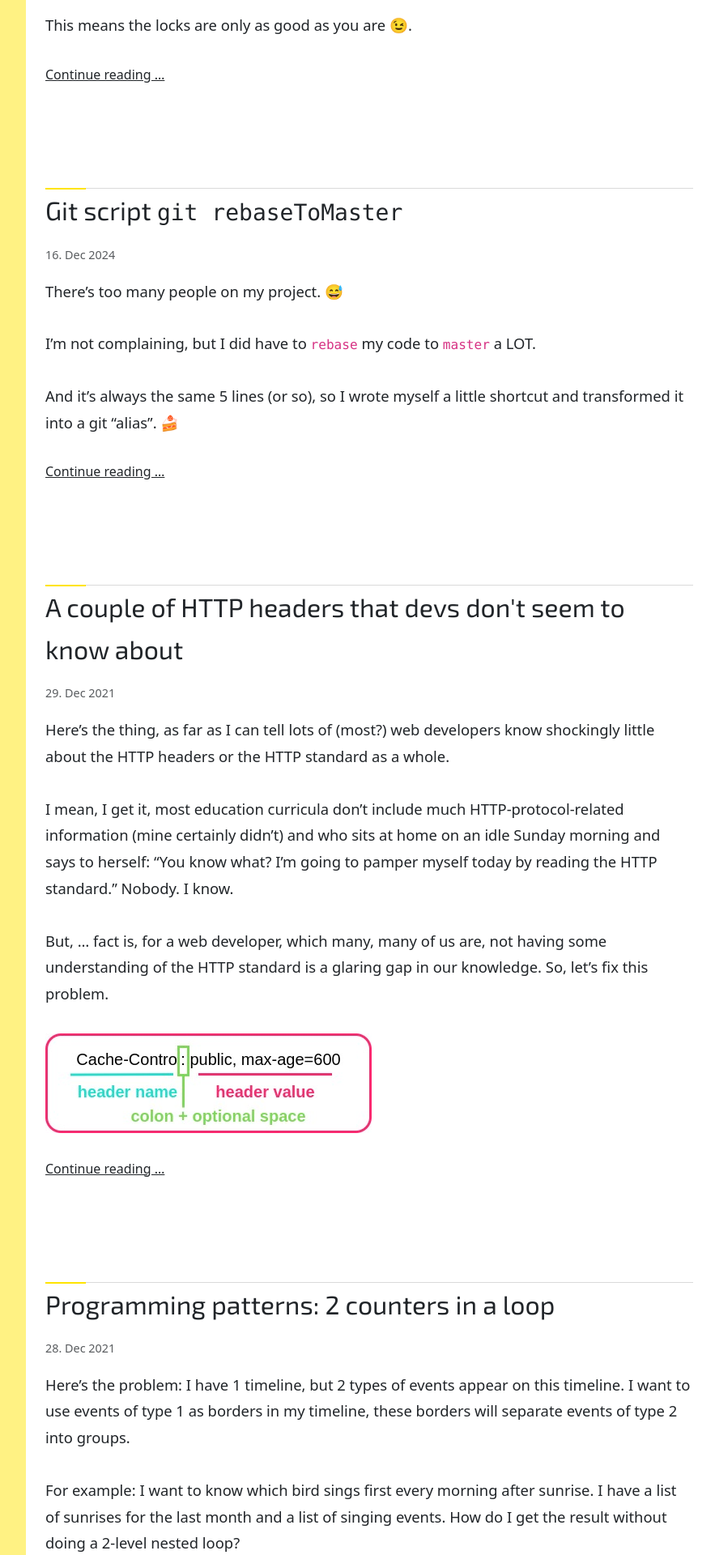
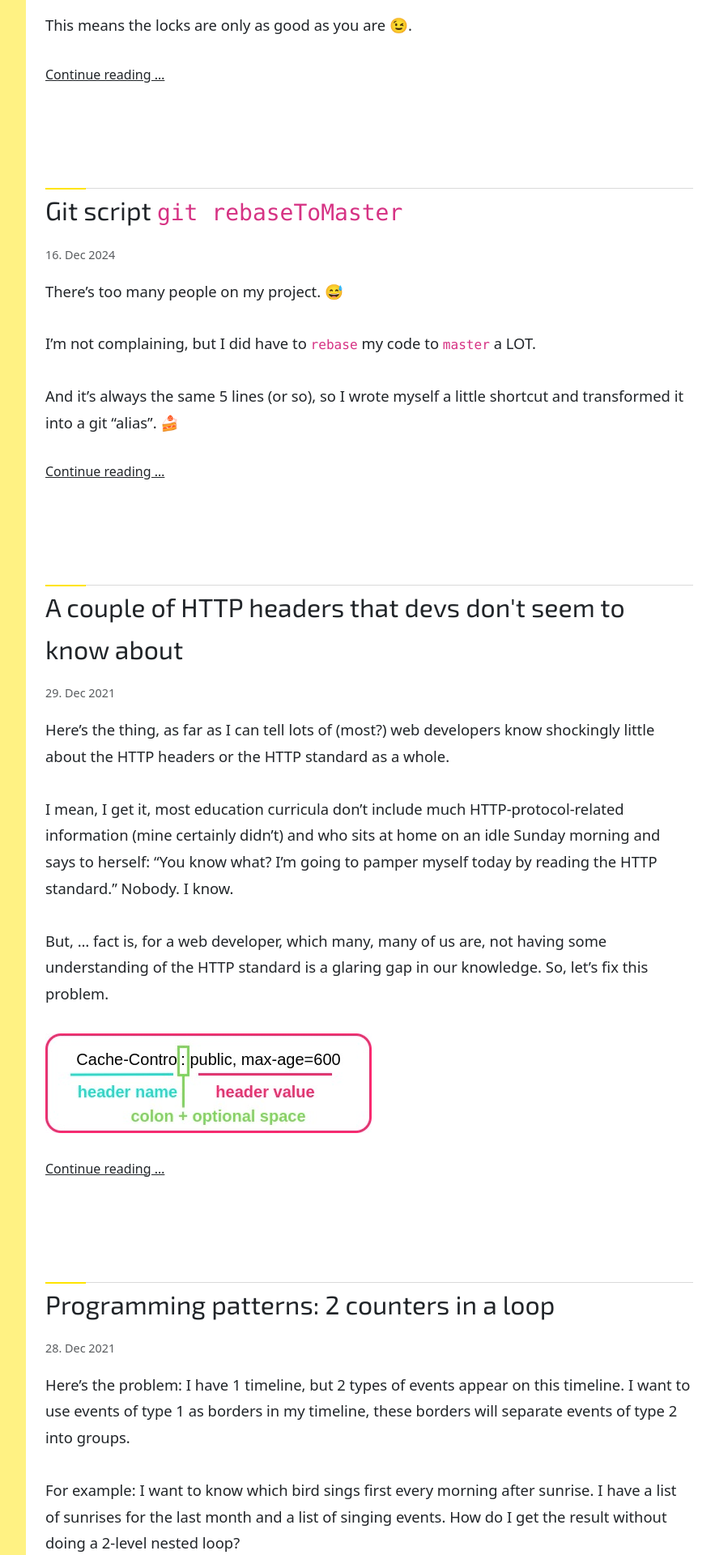
Before and after one commit to inesp/inesp.github.io, a Jekyll site: the page built from index.md, in a window 1280 px wide. Shown: the part 634-2554 px from the top of the page at 81% size, without its empty margins (288-1171 px from the left). Built offline with Jekyll 4.4.1, drawn with Linux system fonts in a browser that asks for light colours; nearby versions of some CDN libraries; some web fonts are replaced.

Commit message:
Fix code color in link

```diff
--- a/assets/bs-override.scss
+++ b/assets/bs-override.scss
@@ -143,6 +143,13 @@ a {
 
   &:hover{
     color: $color-hover-red;
+  }
+
+  code {
+    color: var(--bs-code-color);
+    &:hover {
+      color: $color-hover-red;
+    }
   }
 }
 
```
